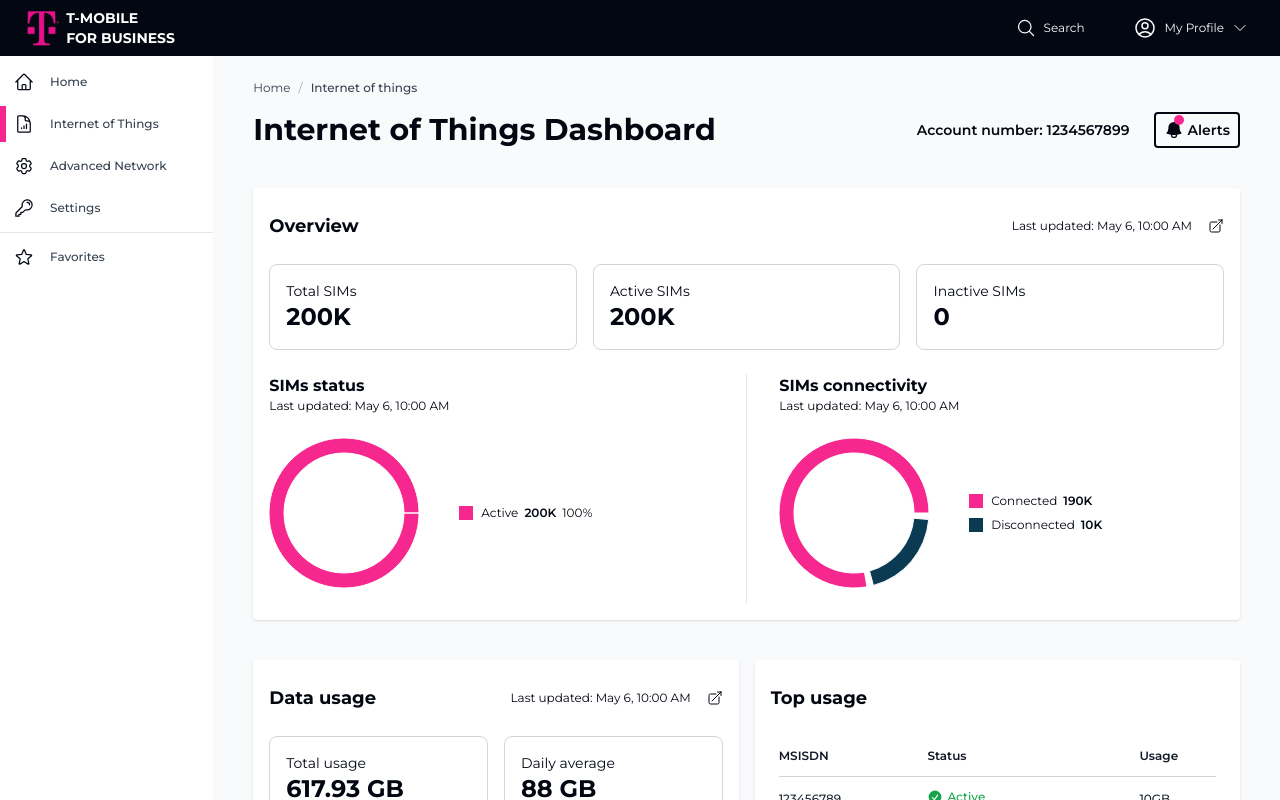
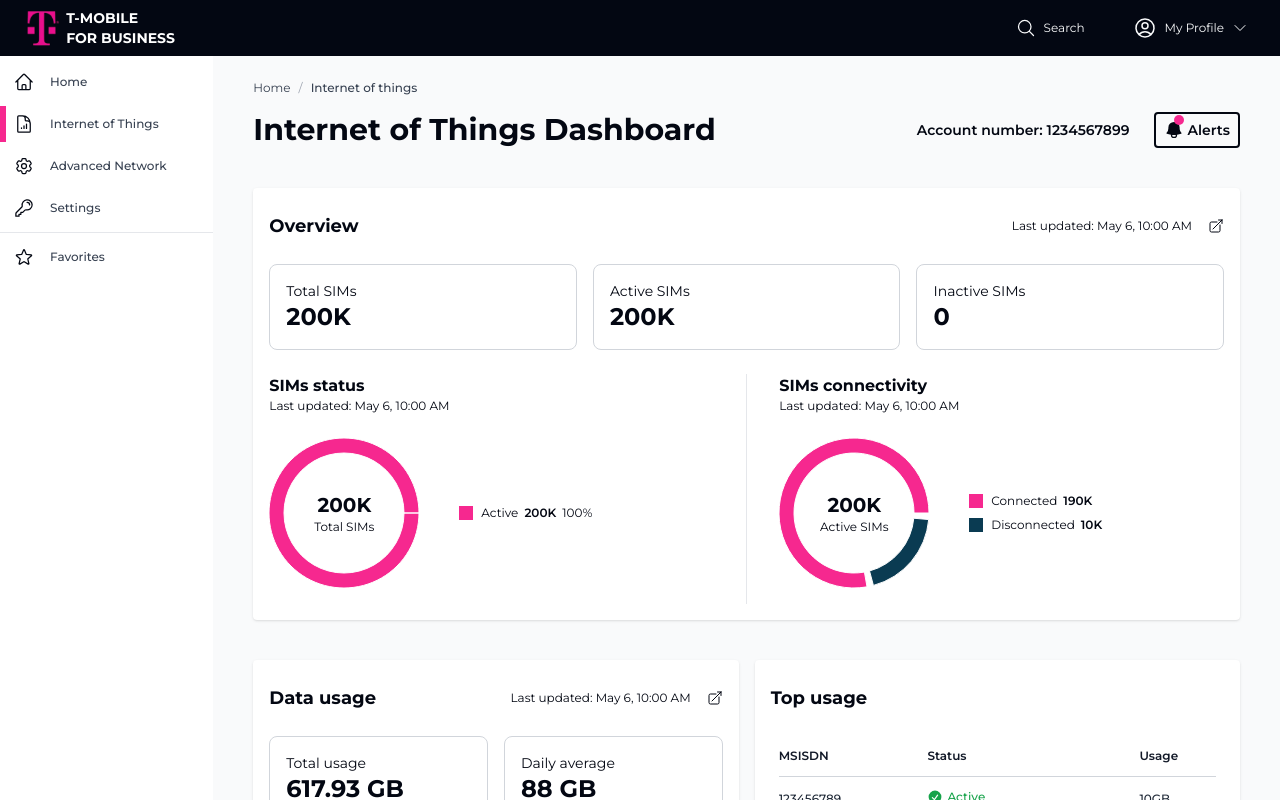
Before and after one commit to arpansaha1300/unit-assessment-3, a React (Vite) app: page / in a window 1280 px wide. Shown: the top 800 px of the page. Built offline with nearby package versions, Linux system fonts and the light colour scheme.

Commit message:
center label in pie chart

```diff
--- a/src/components/internet-of-things/Overview.tsx
+++ b/src/components/internet-of-things/Overview.tsx
@@ -12,6 +12,7 @@
 
 interface PieDataProps {
   pieData: IPieData
+  centerLabel: React.ReactNode
 }
 
 const stats = [
@@ -77,7 +78,15 @@
             <h3 className="font-bold">SIMs status</h3>
             <p className="text-xs">Last updated: May 6, 10:00 AM</p>
 
-            <PieData pieData={pieData1} />
+            <PieData
+              pieData={pieData1}
+              centerLabel={
+                <>
+                  <p className="text-xl text-center font-bold">200K</p>
+                  <p className="text-xs text-center">Total SIMs</p>
+                </>
+              }
+            />
           </div>
 
           <div>
@@ -88,7 +97,15 @@
             <h3 className="font-bold">SIMs connectivity</h3>
             <p className="text-xs">Last updated: May 6, 10:00 AM</p>
 
-            <PieData pieData={pieData2} />
+            <PieData
+              pieData={pieData2}
+              centerLabel={
+                <>
+                  <p className="text-xl text-center font-bold">200K</p>
+                  <p className="text-xs text-center">Active SIMs</p>
+                </>
+              }
+            />
           </div>
         </div>
       </Card>
@@ -97,11 +114,16 @@
 }
 
 function PieData(props: Readonly<PieDataProps>) {
-  const { pieData } = props
+  const { pieData, centerLabel } = props
 
   return (
     <div className="pt-6 pb-4 flex gap-10">
-      <PieChart data={pieData.data} colors={pieData.colors} size={150} />
+      <PieChart
+        data={pieData.data}
+        colors={pieData.colors}
+        size={150}
+        centerLabel={centerLabel}
+      />
 
       <div className="flex items-center">
         <ul className="space-y-2">
--- a/src/components/internet-of-things/PieChart.tsx
+++ b/src/components/internet-of-things/PieChart.tsx
@@ -5,12 +5,14 @@
   data: any[]
   colors: string[]
   thickness?: number
+  centerLabel?: React.ReactNode
 }
 
 export default function PieChart(props: Readonly<PieChartProps>) {
-  const { data, colors, size, thickness = 15 } = props
+  const { data, colors, size, thickness = 15, centerLabel } = props
 
   return (
+    <div className="relative">
       <RePieChart width={size} height={size}>
         <Pie
           data={data}
@@ -27,5 +29,11 @@
           ))}
         </Pie>
       </RePieChart>
+      {centerLabel && (
+        <div className="absolute left-1/2 top-1/2 -translate-x-1/2 -translate-y-1/2">
+          {centerLabel}
+        </div>
+      )}
+    </div>
   )
 }
```
Lines whose indentation alone changed are shown as unchanged.
